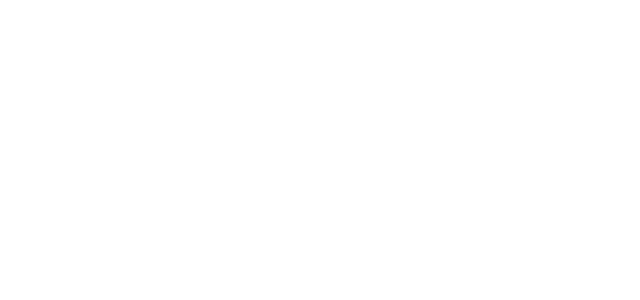
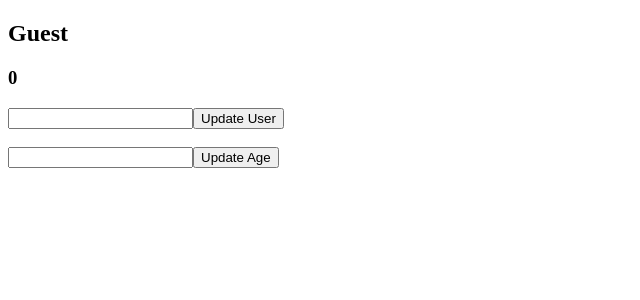
Before and after one commit to imaadii/ReactLearning, a React (Vite) app: page / in a window 1280 px wide. Shown: the top 300 px of the page, without its empty margins (0-640 px from the left). Built offline with nearby package versions, Linux system fonts and the light colour scheme.

Commit message:
Context API

```diff
--- a/src/App.jsx
+++ b/src/App.jsx
@@ -1,8 +1,19 @@
+import { useState } from "react";
+import Card from "./components/Card";
+import UserContext from "./components/UserContext";
+import UpdateUser from "./components/UpdateUser";
+
 const App = () => {
+
+  const [user, setUser] = useState("Guest");
+  const [age, setAge] = useState(0);
+
+
   return (
-    <div>
-
-    </div>
+      <UserContext.Provider value={{user, age, setAge, setUser}}>
+        <Card />
+        <UpdateUser />
+      </UserContext.Provider>
   );
 };
 
--- /dev/null
+++ b/src/components/Card.jsx
@@ -0,0 +1,20 @@
+import { useContext } from "react";
+import UserContext from "./UserContext";
+
+const Card = () => {
+
+    const {user, age} = useContext(UserContext)
+
+  return (
+    <div>
+      <h2>
+        {user}
+      </h2>
+      <h3>
+        {age}
+      </h3>
+    </div>
+  );
+};
+
+export default Card;
--- /dev/null
+++ b/src/components/UpdateUser.jsx
@@ -0,0 +1,41 @@
+import { useContext, useState } from "react";
+import UserContext from "./UserContext";
+
+const UpdateUser = () => {
+  const { setUser, setAge } = useContext(UserContext);
+  const [input, setInput] = useState("");
+  const [ageInput, setAgeInput] = useState("");
+
+  const handleName = () => {
+    input.trim() && setUser(input.trim());
+    setInput("");
+  };
+
+  const handleAge = () => {
+    setAge(ageInput);
+    setAgeInput(0);
+  };
+
+  return (
+    <div>
+      <input
+        type="text"
+        value={input}
+        onChange={(e) => setInput(e.target.value)}
+      />
+      <button onClick={handleName}>Update User</button>
+
+      <br />
+      <br />
+
+      <input
+        type="text"
+        value={ageInput}
+        onChange={(e) => setAgeInput(e.target.value)}
+      />
+      <button onClick={handleAge}>Update Age</button>
+    </div>
+  );
+};
+
+export default UpdateUser;
--- /dev/null
+++ b/src/components/UserContext.jsx
@@ -0,0 +1,5 @@
+import { createContext } from "react";
+
+const UserContext = createContext();
+
+export default UserContext;
```
Also changed, not shown: src/Timer.jsx (deleted, +0 -22 lines).
